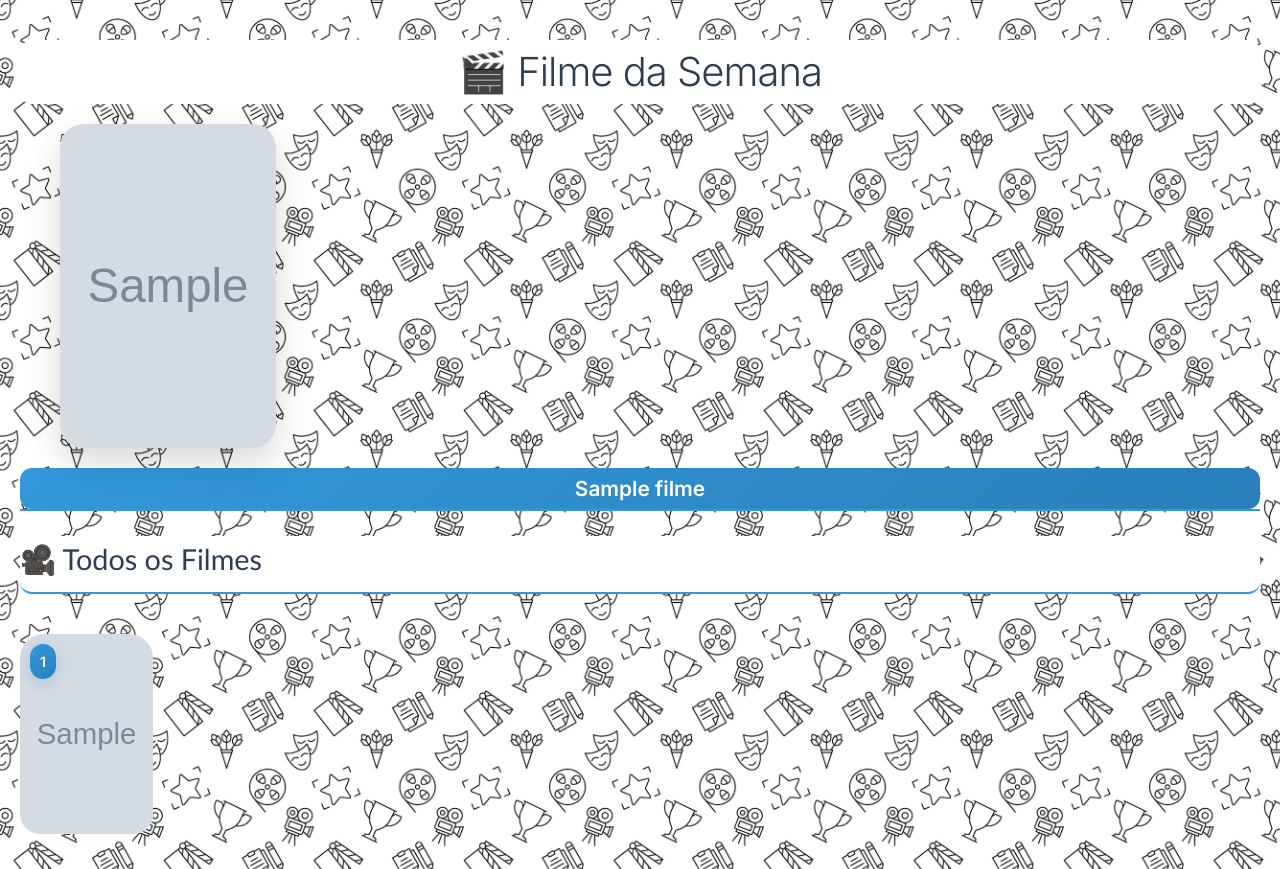
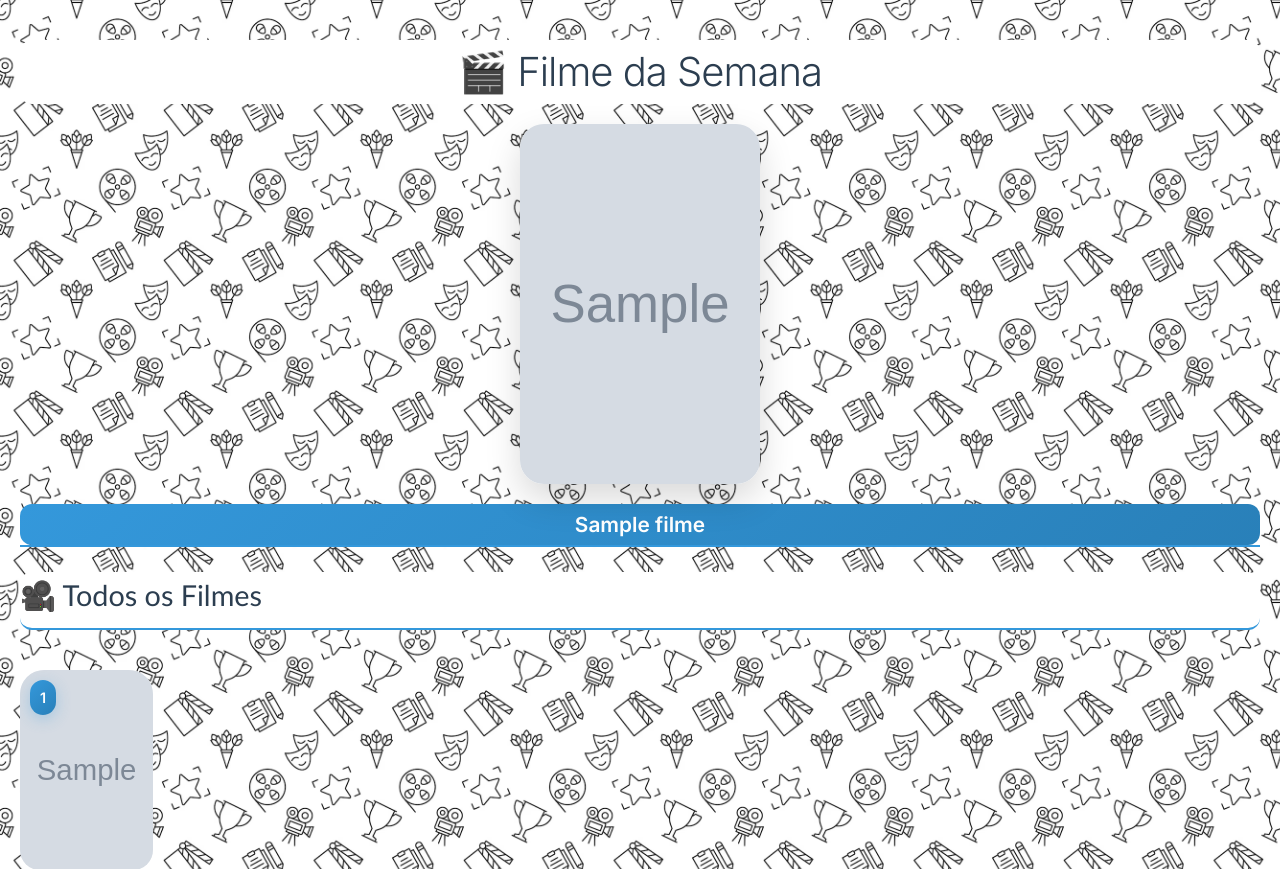
Before and after one commit to EduardoLBorges/Clube-do-filme, a Flask app: page /real in a window 1280 px wide. Shown: the top 869 px of the page. Run offline with Flask 3, Linux system fonts and the light colour scheme; grey boxes marked "Sample" are stand-in pictures; a database or web service that is not in the repository returns one stand-in record (values such as "Sample title"); some libraries are stand-ins or nearby versions.

Commit message:
Enhenced Real page for better visual grid

```diff
--- a/static/style.css
+++ b/static/style.css
@@ -1,4 +1,3 @@
-
 /* Reset básico */
 * {
 	margin: 0;
@@ -14,7 +13,7 @@ body {
 	flex-direction: column;
 	font-family: 'Inter', sans-serif;
 	background-image: url('/static/imagens/background.avif');
-  background-repeat:repeat;
+	background-repeat: repeat;
 	background-size: 300px;
 	background-position: fixed;
 	color: #2c3e50;
@@ -214,13 +213,12 @@ h1 {
 }
 
 .genero-semana-grid {
-  display: grid;
-  grid-template-columns: repeat(5, 1fr);
-  gap: 20px;
-  max-width: 1200px;
+	display: flex;
 	margin-left: auto;
 	margin-right: auto;
 	padding: 20px 20px;
+	height: 400px;
+	width: fit-content;
 }
 
 @media (max-width: 1024px) {
@@ -300,7 +298,7 @@ h1 {
 	text-align: left;
 	border-bottom: 2px solid #3498db;
 	padding-bottom: 10px;
-  font-family:'Trebuchet MS', 'Lucida Sans Unicode', 'Lucida Grande', 'Lucida Sans', Arial, sans-serif;
+	font-family: 'Trebuchet MS', 'Lucida Sans Unicode', 'Lucida Grande', 'Lucida Sans', Arial, sans-serif;
 	background: #FFF;
 	border-radius: 12px;
 }
@@ -616,7 +614,7 @@ textarea {
 	}
 
 	.filmes-grid-real {
-    grid-template-columns: repeat(auto-fill, minmax(140px, 1fr));
+		grid-template-columns: repeat(auto-fill, minmax(100px, 1fr));
 		gap: 20px;
 	}
 
--- a/templates/real.html
+++ b/templates/real.html
@@ -1,4 +1,3 @@
-
 <!DOCTYPE html>
 <html lang="pt-br">
 
```
Also changed, not shown: static/home.css (+14 -8 lines), templates/home.html (indentation only). Lines whose indentation alone changed are shown as unchanged.
